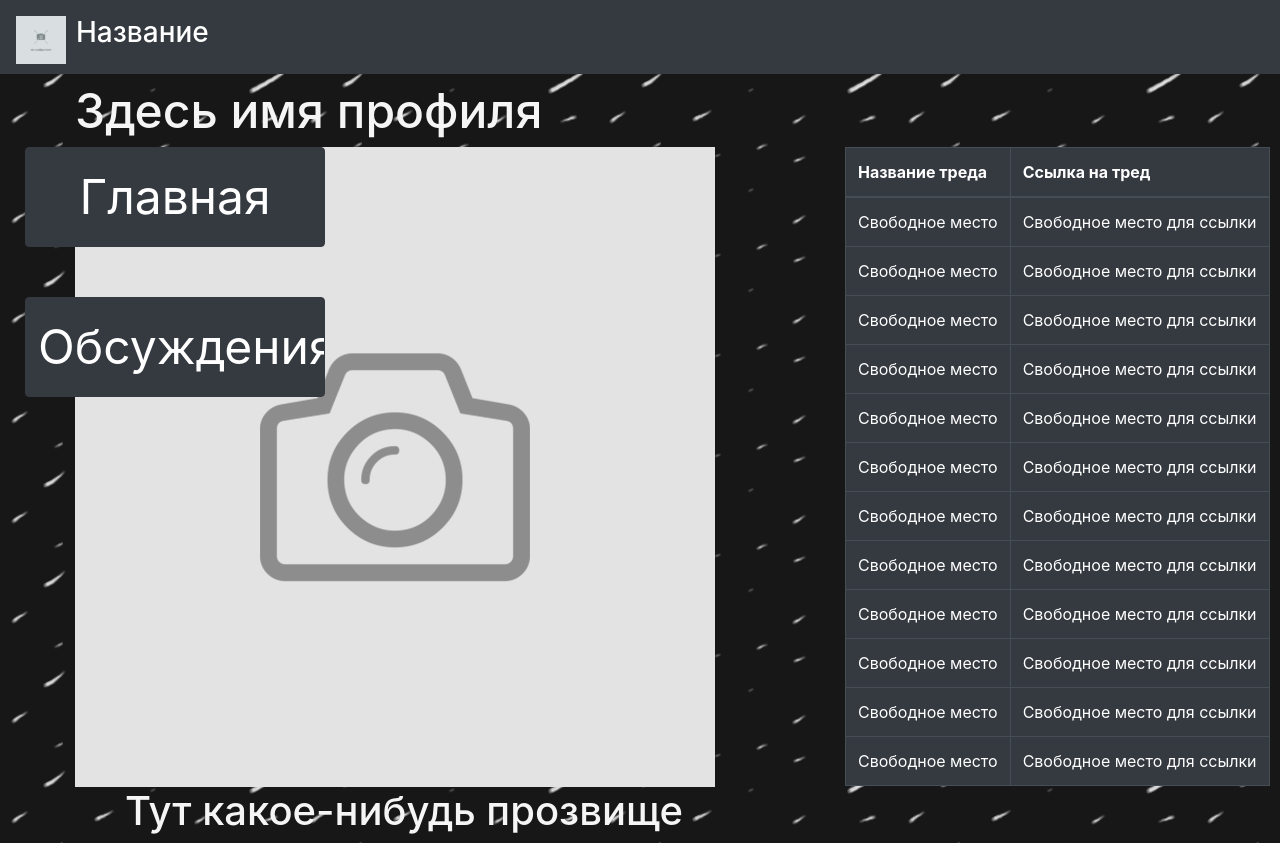
After one commit to nasty-gnome/forum, a Flask app: page /profile in a window 1280 px wide. The commit adds this page. Run offline with Flask 2, Linux system fonts and the light colour scheme; some libraries are stand-ins or nearby versions.

Commit message:
Страница Профиля без подключения к базе данных

```diff
--- a/main.py
+++ b/main.py
@@ -91,7 +91,6 @@ def main():
                                    form=form)
         return render_template('login.html', title='Авторизация', form=form)
 
-
     @login_manager.user_loader
     def load_user(user_id):
         return db_sess.query(User).get(user_id)
@@ -100,6 +99,22 @@ def main():
     def puk():
         return "Пук-пук-пук"
 
+    @app.route('/profile', methods=['GET', 'POST'])
+    def profile():
+        last_threads = []
+        profile_name = "Здесь имя профиля"
+        post = "Тут какое-нибудь прозвище"
+        for i in range(12):
+            last_threads.append({"thread_name": "Свободное место",
+                                 "thread_link": "Свободное место для ссылки"})
+        if request.method == "POST":
+            if request.form['button'] == "Главная":
+                return redirect('/main')
+            elif request.form['button'] == "Обсуждения":
+                return redirect('/puk')
+        return render_template('profile.html', title=profile_name,
+                               profile_name=profile_name, last_threads=last_threads,
+                               post=post)
     app.run(port=8080, host='127.0.0.1')
 
 
--- a/static/css/style.css
+++ b/static/css/style.css
@@ -44,6 +44,17 @@ color: #f5f5f5;
 line-height: 40px;
 }
 
+h1.profile_text{
+color: #f5f5f5;
+margin-left: -10px;
+font-size: 300%;
+}
+
+h1.status_text{
+color: #f5f5f5;
+margin-left: 40px;
+}
+
 
 IMG.logo {
     float: left; /* Обтекание картинки по левому краю */
@@ -56,3 +67,9 @@ IMG.main_image {
   margin-left: auto;
   margin-right: auto;
     }
+
+IMG.profile_image {
+     display: block;
+  margin-left: -10px;
+  margin-right: auto;
+    }
--- /dev/null
+++ b/templates/profile.html
@@ -0,0 +1,36 @@
+<!DOCTYPE html>
+<html lang="en">
+<head>
+    <meta charset="UTF-8">
+    <title>{{ title }}</title>
+</head>
+<body>
+{% extends "forum_header.html" %}
+
+{% block content %}
+    <h1 class="profile_text">{{ profile_name }}</h1>
+    <form class="main_buttons" method="post">
+        <input type="submit" class="btn btn-dark puk" value="Главная" name="button">
+        <input type="submit" class="btn btn-dark puk" value="Обсуждения" name="button">
+    </form>
+    <table class="table table-bordered table-inverse table-dark" style="width: auto; margin-left: 760px; position: absolute;">
+      <thead>
+        <tr>
+          <th>Название треда</th>
+          <th>Ссылка на тред</th>
+        </tr>
+      </thead>
+      <tbody>
+        {% for elem in last_threads %}
+        <tr>
+          <td>{{ elem["thread_name"] }}</td>
+          <td>{{ elem["thread_link"] }}</td>
+        </tr>
+        {%endfor%}
+      </tbody>
+    </table>
+    <img src="/static/img/profile_default.png" class="profile_image">
+    <h1 class="status_text">{{ post }}</h1>
+{% endblock %}
+</body>
+</html>
```
Also changed, not shown: db/users.db, static/img/profile_default.png (added).
